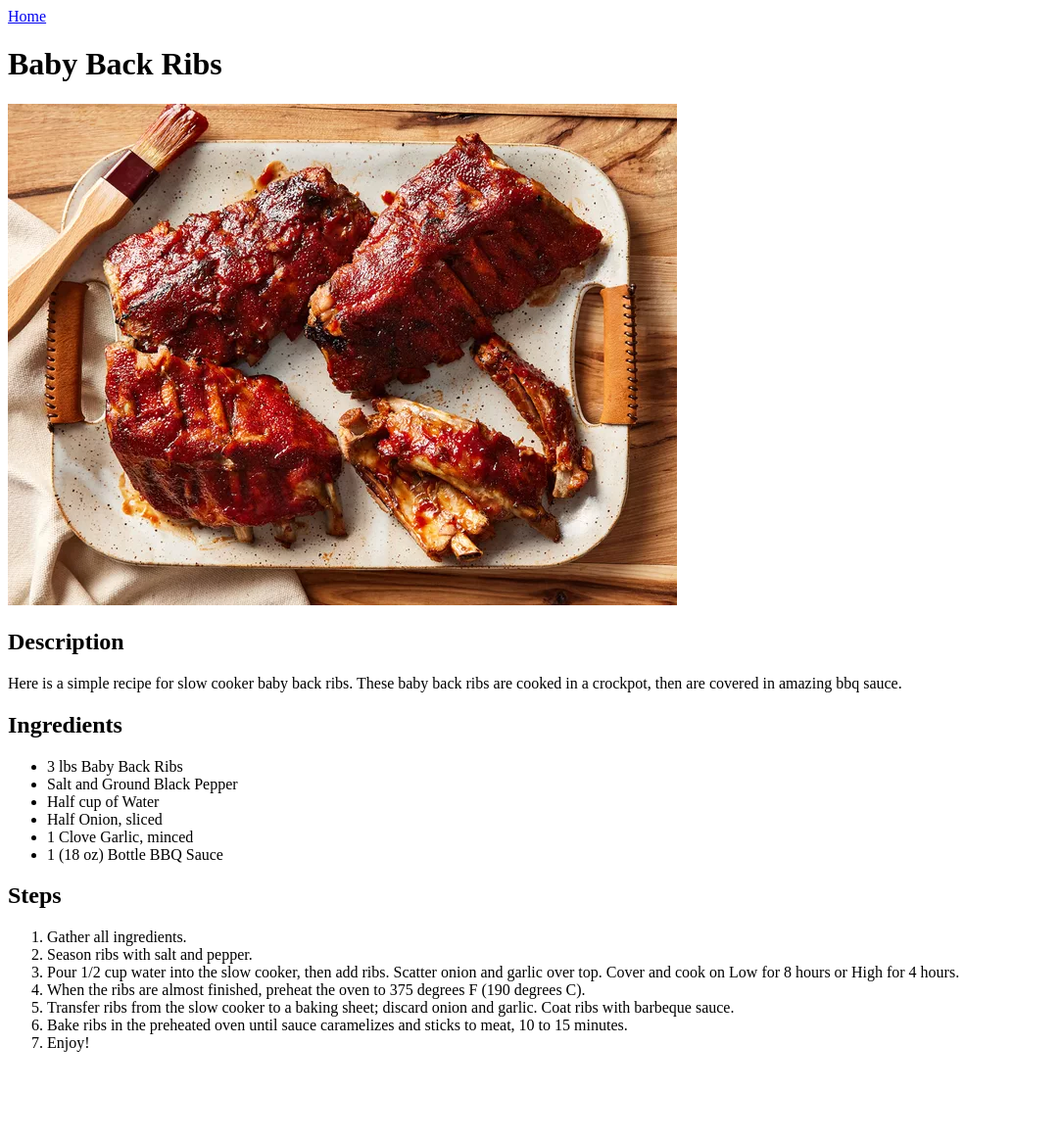
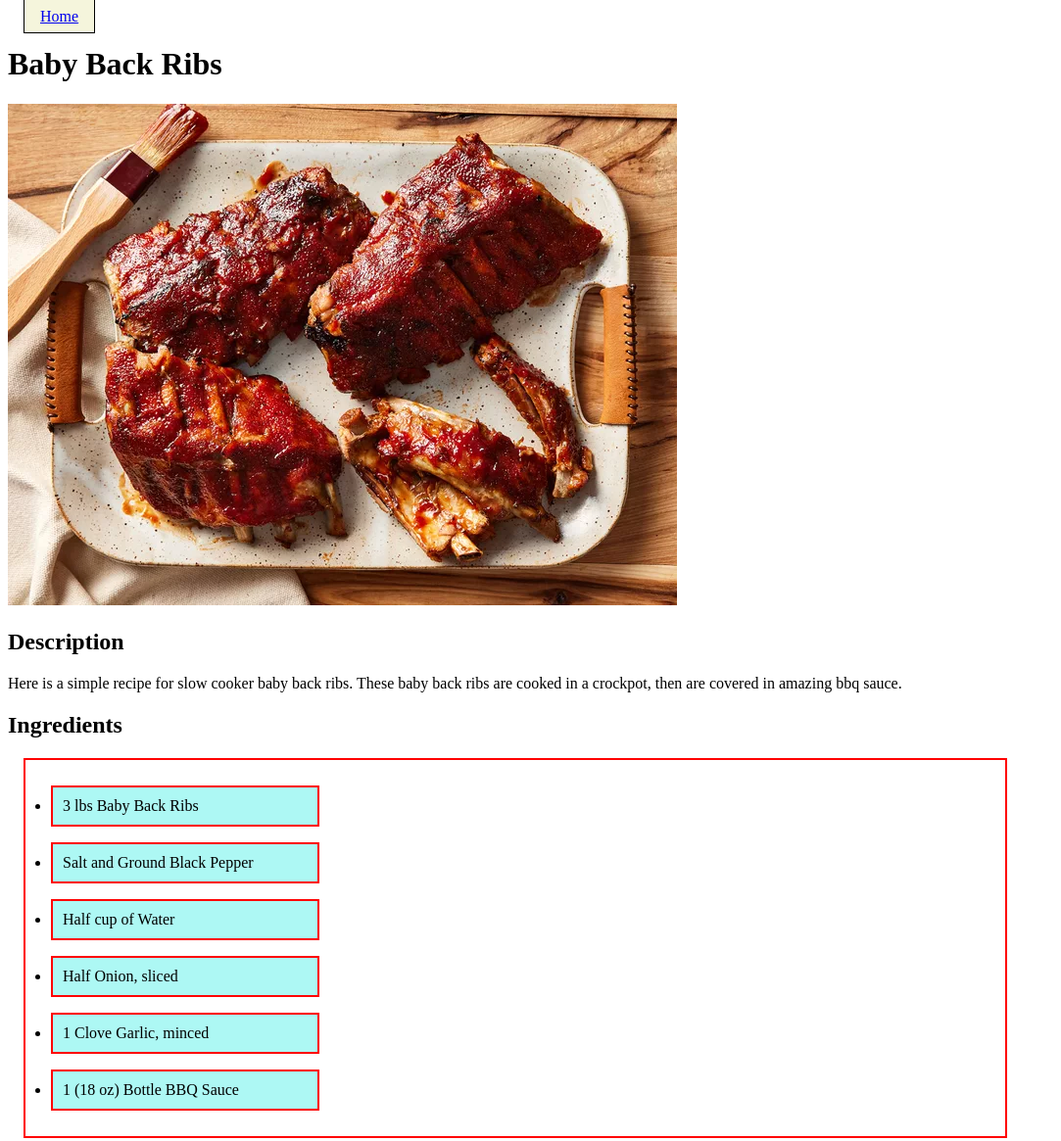
Before and after one commit to anthuarneck/odin-recipes, a plain HTML site: page recipes/baby-back-ribs.html in a window 1280 px wide. Shown: the top 1165 px of the page at 98% size, without its empty margins (0-1083 px from the left). Before the commit the page ends 1090 px from the top, so only its background shows below. Drawn offline with Linux system fonts and the light colour scheme.

Commit message:
Box model adjustments
Ul, ol & li were all given borders, along with adjustments to box model sizing.
Home links were adjusted to more accurately represent a button, border applied
and background color added.

```diff
--- a/recipes/baby-back-ribs.html
+++ b/recipes/baby-back-ribs.html
@@ -3,8 +3,9 @@
     <head>
         <meta charset="UTF-8">
         <title>Baby Back Ribs</title>
+        <link rel="stylesheet" href="../style.css">
     </head>
-       <a href="../index.html">Home</a>
+       <a class="home" href="../index.html">Home</a>
     <body>
         <h1>Baby Back Ribs</h1>
         <img src="../images/baby-back-ribs.webp">
--- /dev/null
+++ b/style.css
@@ -0,0 +1,28 @@
+
+
+.list {
+    align-content: center;
+}
+
+ul, ol {
+
+    margin: 1rem;
+    padding: 10px;
+    border: 2px solid red;
+    width: 980px;
+}
+
+li {
+    margin: 1rem;
+    padding: 10px;
+    border: 2px solid red;
+    width: 250px;
+    background-color: rgb(173, 248, 244);
+}
+
+.home {
+    border: 1px solid black;
+    padding: 8px 16px;
+    margin: 1rem;
+    background-color: beige;
+}
```
Also changed, not shown: index.html (+4 -1 lines), recipes/warm-berry-compote.html (+2 -1 lines).
